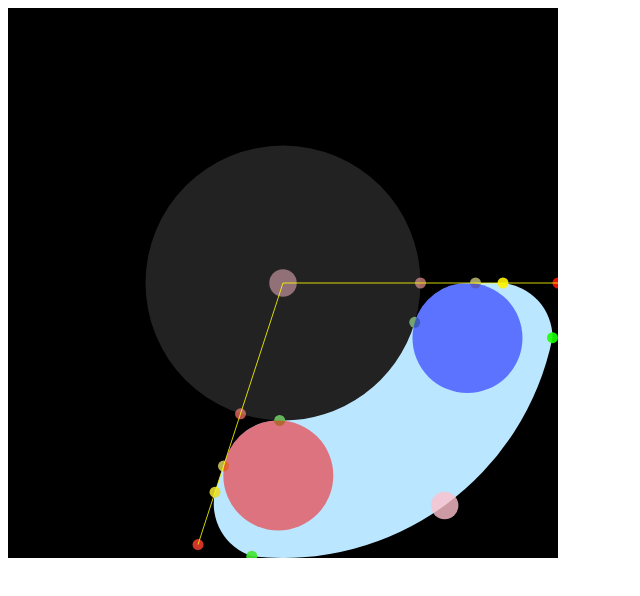
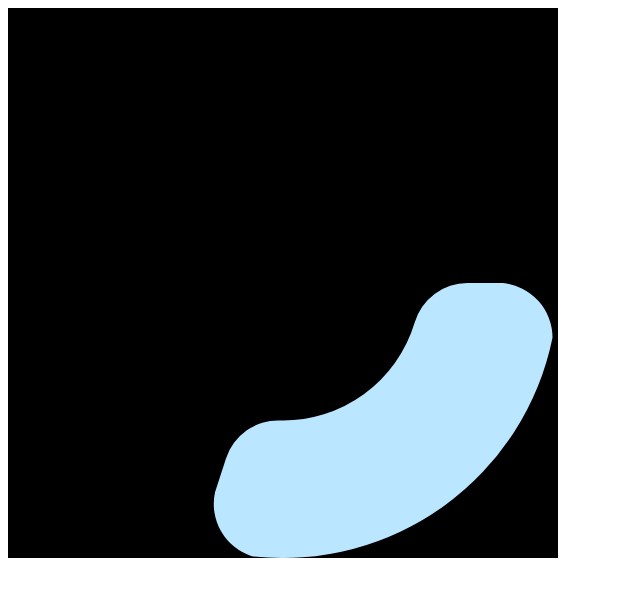
Before and after one commit to sdh20282/jetty-chart, a React (Create React App) app: page / in a window 1280 px wide. Shown: the top 596 px of the page, without its empty margins (0-640 px from the left). Built offline with nearby package versions, Linux system fonts and the light colour scheme.

Commit message:
Refactor : 리팩토링, 변수 명 수정

```diff
--- a/src/jetty-chart/src/pies/pie/Pie.js
+++ b/src/jetty-chart/src/pies/pie/Pie.js
@@ -6,9 +6,9 @@ import PieTest from "./PieTest";
 const Pie = ({
   data,
   generalSettings = {
-    width: "200",
-    height: "200",
-    backgroundColor: "#777",
+    width: 550,
+    height: 550,
+    backgroundColor: "#000000",
     padding: { top: "10", bottom: "10", left: "10", right: "10" },
   },
   pieSettings = {
@@ -16,7 +16,7 @@ const Pie = ({
     startAngle: 0, // 시작 위치 각도, default 0
     padSize: 100, // 조각 크기, default 100
     padSpace: 1, // 조각 여백 default 0
-    innerWidth: 10, // 내부원 크기, default 50
+    innerRadius: 10, // 내부원 크기, default 50
     cornerRound: 10, // 조각 둥글기, default 0
   },
 }) => {
--- a/src/jetty-chart/src/pies/pie/PieDebugMode.js
+++ b/src/jetty-chart/src/pies/pie/PieDebugMode.js
@@ -6,10 +6,10 @@ export const PieDebugMode = ({
   percent,
   vertex,
   calcPos,
-  borderRadius,
+  cornerRadius,
   innerRadius,
-  borderCoordinate1,
-  borderCoordinate2,
+  cornerCoordinate1,
+  cornerCoordinate2,
   referenceCoordinates,
 }) => {
   const pointSize = 0.02;
@@ -30,7 +30,7 @@ export const PieDebugMode = ({
             y1: vertex.pos1.y,
             x2: vertex.pos4.x,
             y2: vertex.pos4.y,
-            borderRadius,
+            cornerRadius,
           }).split(",")[0]
         }
         cy={
@@ -39,7 +39,7 @@ export const PieDebugMode = ({
             y1: vertex.pos1.y,
             x2: vertex.pos4.x,
             y2: vertex.pos4.y,
-            borderRadius,
+            cornerRadius,
           }).split(",")[1]
         }
         r={pointSize}
@@ -53,7 +53,7 @@ export const PieDebugMode = ({
             y1: vertex.pos2.y,
             x2: vertex.pos3.x,
             y2: vertex.pos3.y,
-            borderRadius,
+            cornerRadius,
           }).split(",")[0]
         }
         cy={
@@ -62,7 +62,7 @@ export const PieDebugMode = ({
             y1: vertex.pos2.y,
             x2: vertex.pos3.x,
             y2: vertex.pos3.y,
-            borderRadius,
+            cornerRadius,
           }).split(",")[1]
         }
         r={pointSize}
@@ -76,7 +76,7 @@ export const PieDebugMode = ({
             y1: vertex.pos3.y,
             x2: vertex.pos2.x,
             y2: vertex.pos2.y,
-            borderRadius,
+            cornerRadius,
           }).split(",")[0]
         }
         cy={
@@ -85,7 +85,7 @@ export const PieDebugMode = ({
             y1: vertex.pos3.y,
             x2: vertex.pos2.x,
             y2: vertex.pos2.y,
-            borderRadius,
+            cornerRadius,
           }).split(",")[1]
         }
         r={pointSize}
@@ -99,7 +99,7 @@ export const PieDebugMode = ({
             y1: vertex.pos4.y,
             x2: vertex.pos1.x,
             y2: vertex.pos1.y,
-            borderRadius,
+            cornerRadius,
           }).split(",")[0]
         }
         cy={
@@ -108,7 +108,7 @@ export const PieDebugMode = ({
             y1: vertex.pos4.y,
             x2: vertex.pos1.x,
             y2: vertex.pos1.y,
-            borderRadius,
+            cornerRadius,
           }).split(",")[1]
         }
         r={pointSize}
@@ -119,16 +119,16 @@ export const PieDebugMode = ({
       <circle cx={0} cy={0} r={0.05} fill="pink" opacity={0.5} />
 
       <circle
-        cx={borderCoordinate1.x}
-        cy={borderCoordinate1.y}
-        r={borderRadius}
+        cx={cornerCoordinate1.x}
+        cy={cornerCoordinate1.y}
+        r={cornerRadius}
         fill={"red"}
         opacity={0.5}
       />
       <circle
-        cx={borderCoordinate2.x}
-        cy={borderCoordinate2.y}
-        r={borderRadius}
+        cx={cornerCoordinate2.x}
+        cy={cornerCoordinate2.y}
+        r={cornerRadius}
         fill={"blue"}
         opacity={0.5}
       />
--- a/src/jetty-chart/src/pies/pie/PieTest.js
+++ b/src/jetty-chart/src/pies/pie/PieTest.js
@@ -1,5 +1,5 @@
 import { calculateInputData } from "../utils/calculateIntersection";
-import { findBorderCandidates } from "../utils/findBorderCandidates";
+import { findCornerCandidates } from "../utils/findCornerCandidates";
 import { findCoordinatesNear } from "../utils/findCoordinatesNear";
 import { findReferenceCoordinates } from "../utils/findReferenceCoordinates";
 import { findTangentCircle } from "../utils/findTangentCircle";
@@ -15,44 +15,45 @@ const PieTest = () => {
   const startAngle = 0;
   const pieRadius = 1;
   const innerRadius = 0.5;
-  const borderRadius = 0.2;
-  const debugPointView = !!true;
+  const cornerRadius = 0.2;
+  const debugPointView = !true;
+  const backgroundColor = "black";
   const tangentLineCoordinate1 = findTangentLine({
     pieRadius,
     innerRadius,
-    borderRadius,
+    cornerRadius,
     angle: (startAngle + percent * 360) % 360,
   });
   const tangentLineCoordinate2 = findTangentLine({
     pieRadius,
     innerRadius,
-    borderRadius,
+    cornerRadius,
     angle: startAngle,
   });
-  const candidates1 = findBorderCandidates({
+  const candidates1 = findCornerCandidates({
     pieRadius,
     innerRadius,
-    borderRadius,
+    cornerRadius,
     refAngle: (startAngle + percent * 360) % 360,
     tangentX: tangentLineCoordinate1.x,
     tangentY: tangentLineCoordinate1.y,
   });
-  const candidates2 = findBorderCandidates({
+  const candidates2 = findCornerCandidates({
     pieRadius,
     innerRadius,
-    borderRadius,
+    cornerRadius,
     refAngle: startAngle,
     tangentX: tangentLineCoordinate2.x,
     tangentY: tangentLineCoordinate2.y,
   });
   const referenceCoordinates = findReferenceCoordinates({ startAngle, percent, pieRadius });
 
-  const borderCoordinate1 = findCoordinatesNear({
+  const cornerCoordinate1 = findCoordinatesNear({
     circle1: { x: candidates1[0].x, y: candidates1[0].y },
     circle2: { x: candidates1[1].x, y: candidates1[1].y },
     referenceCoordinates,
   });
-  const borderCoordinate2 = findCoordinatesNear({
+  const cornerCoordinate2 = findCoordinatesNear({
     circle1: { x: candidates2[0].x, y: candidates2[0].y },
     circle2: { x: candidates2[1].x, y: candidates2[1].y },
     referenceCoordinates,
@@ -60,11 +61,11 @@ const PieTest = () => {
 
   const tangentCircleCoordinate1 = findTangentCircle({
     circle1: { x: 0, y: 0, r: innerRadius },
-    circle2: { x: borderCoordinate1.x, y: borderCoordinate1.y, r: borderRadius },
+    circle2: { x: cornerCoordinate1.x, y: cornerCoordinate1.y, r: cornerRadius },
   });
   const tangentCircleCoordinate2 = findTangentCircle({
     circle1: { x: 0, y: 0, r: innerRadius },
-    circle2: { x: borderCoordinate2.x, y: borderCoordinate2.y, r: borderRadius },
+    circle2: { x: cornerCoordinate2.x, y: cornerCoordinate2.y, r: cornerRadius },
   });
   const vertex = getCoordinatesForVertex({
     percent,
@@ -78,14 +79,14 @@ const PieTest = () => {
     vertex,
     pieRadius,
     innerRadius,
-    borderRadius,
+    cornerRadius,
     tangentCircleCoordinate1,
     tangentCircleCoordinate2,
   });
 
   return (
     <>
-      <svg width={width} height={height} viewBox="-1 -1 2 2" style={{ backgroundColor: "black" }}>
+      <svg width={width} height={height} viewBox="-1 -1 2 2" style={{ backgroundColor }}>
         <path
           d={`
             M ${pointBetweenTwoPoints({
@@ -93,21 +94,21 @@ const PieTest = () => {
               y1: vertex.pos1.y,
               x2: vertex.pos4.x,
               y2: vertex.pos4.y,
-              borderRadius,
+              cornerRadius,
             })}
-            A ${borderRadius},${borderRadius},0,0,1,${calcPos.pos1.x},${calcPos.pos1.y}
+            A ${cornerRadius},${cornerRadius},0,0,1,${calcPos.pos1.x},${calcPos.pos1.y}
             A ${pieRadius},${pieRadius},0,0,1,${calcPos.pos2.x},${calcPos.pos2.y}
-            A ${borderRadius},${borderRadius},0,0,1,${pointBetweenTwoPoints({
+            A ${cornerRadius},${cornerRadius},0,0,1,${pointBetweenTwoPoints({
             x1: vertex.pos2.x,
             y1: vertex.pos2.y,
             x2: vertex.pos3.x,
             y2: vertex.pos3.y,
-            borderRadius,
+            cornerRadius,
           })}
             L ${tangentLineCoordinate1.x},${tangentLineCoordinate1.y}
-            A ${borderRadius},${borderRadius},0,0,1,${calcPos.pos3.x},${calcPos.pos3.y}
+            A ${cornerRadius},${cornerRadius},0,0,1,${calcPos.pos3.x},${calcPos.pos3.y}
             A ${innerRadius},${innerRadius},0,0,0,${calcPos.pos4.x},${calcPos.pos4.y}
-            A ${borderRadius},${borderRadius},0,0,1,${tangentLineCoordinate2.x},${
+            A ${cornerRadius},${cornerRadius},0,0,1,${tangentLineCoordinate2.x},${
             tangentLineCoordinate2.y
           }
             Z
@@ -120,10 +121,10 @@ const PieTest = () => {
             percent={percent}
             vertex={vertex}
             calcPos={calcPos}
-            borderRadius={borderRadius}
+            cornerRadius={cornerRadius}
             innerRadius={innerRadius}
-            borderCoordinate1={borderCoordinate1}
-            borderCoordinate2={borderCoordinate2}
+            cornerCoordinate1={cornerCoordinate1}
+            cornerCoordinate2={cornerCoordinate2}
             referenceCoordinates={referenceCoordinates}
           />
         )}
--- a/src/jetty-chart/src/pies/utils/calculateIntersection.js
+++ b/src/jetty-chart/src/pies/utils/calculateIntersection.js
@@ -1,9 +1,9 @@
 // 두 원 사이에 교점 구하기
-const calculateIntersection = ({ x, y, radius, borderRadius, dir }) => {
+const calculateIntersection = ({ x, y, radius, cornerRadius, dir }) => {
   const d = Math.sqrt(x ** 2 + y ** 2);
 
   // 쓰레기 값 예외처리
-  const a = Math.round(((radius ** 2 - borderRadius ** 2 + d ** 2) / (2 * d)) * 10000) / 10000;
+  const a = Math.round(((radius ** 2 - cornerRadius ** 2 + d ** 2) / (2 * d)) * 10000) / 10000;
   const h = Math.sqrt(radius ** 2 - a ** 2);
 
   const rx = -h * (y / d);
@@ -23,7 +23,7 @@ export const calculateInputData = ({
   vertex,
   pieRadius,
   innerRadius,
-  borderRadius,
+  cornerRadius,
   tangentCircleCoordinate1,
   tangentCircleCoordinate2,
 }) => {
@@ -32,14 +32,14 @@ export const calculateInputData = ({
       x: vertex.pos1.x,
       y: vertex.pos1.y,
       radius: pieRadius,
-      borderRadius,
+      cornerRadius,
       dir: 0,
     }),
     pos2: calculateIntersection({
       x: vertex.pos2.x,
       y: vertex.pos2.y,
       radius: pieRadius,
-      borderRadius,
+      cornerRadius,
       dir: 1,
     }),
     pos3: { x: tangentCircleCoordinate1.x, y: tangentCircleCoordinate1.y },
--- a/src/jetty-chart/src/pies/utils/findBorderCandidates.js
+++ b/src/jetty-chart/src/pies/utils/findCornerCandidates.js
@@ -1,15 +1,15 @@
-export const findBorderCandidates = ({
+export const findCornerCandidates = ({
   pieRadius,
   innerRadius,
   refAngle,
   tangentX,
   tangentY,
-  borderRadius,
+  cornerRadius,
 }) => {
-  console.log(pieRadius, innerRadius, refAngle, tangentX, tangentY, borderRadius);
+  console.log(pieRadius, innerRadius, refAngle, tangentX, tangentY, cornerRadius);
   // const r1 = pieRadius; // 파이 반지름
   const r2 = innerRadius; // 내부원 반지름
-  const r3 = borderRadius; // 두번째 원 반지름
+  const r3 = cornerRadius; // 두번째 원 반지름
   // const angle = refAngle; // 파이 각도
   // const x1 = Math.cos((angle * Math.PI) / 180); // 파이 r1 위치 x
   // const y1 = Math.sin((angle * Math.PI) / 180); // 파이 r1 위치 y
--- a/src/jetty-chart/src/pies/utils/findTangentLine.js
+++ b/src/jetty-chart/src/pies/utils/findTangentLine.js
@@ -1,7 +1,7 @@
-export const findTangentLine = ({ angle, pieRadius, innerRadius, borderRadius }) => {
+export const findTangentLine = ({ angle, pieRadius, innerRadius, cornerRadius }) => {
   const r1 = pieRadius; // 파이 반지름
   const r2 = innerRadius; // 내부원 반지름
-  const r3 = borderRadius; // 두번째 원 반지름
+  const r3 = cornerRadius; // 두번째 원 반지름
 
   const len = Math.sqrt(Math.pow(r2 + r3, 2) - Math.pow(r3, 2));
   const a = Math.cos(angle * (Math.PI / 180)) * len;
--- a/src/jetty-chart/src/pies/utils/pointBetweenTwoPoints.js
+++ b/src/jetty-chart/src/pies/utils/pointBetweenTwoPoints.js
@@ -1,6 +1,6 @@
-export const pointBetweenTwoPoints = ({ x1, y1, x2, y2, borderRadius }) => {
+export const pointBetweenTwoPoints = ({ x1, y1, x2, y2, cornerRadius }) => {
   const distance = Math.sqrt((x2 - x1) ** 2 + (y2 - y1) ** 2);
-  const ratio = borderRadius >= distance ? 1 : borderRadius / distance;
+  const ratio = cornerRadius >= distance ? 1 : cornerRadius / distance;
 
   const newX = x1 + ratio * (x2 - x1);
   const newY = y1 + ratio * (y2 - y1);
```
Also changed, not shown: src/jetty-chart/src/pies/utils/getBorderRadius.js (deleted, +0 -12 lines), src/jetty-chart/src/pies/utils/getCornerRadius.js (added, +12 -0 lines).
